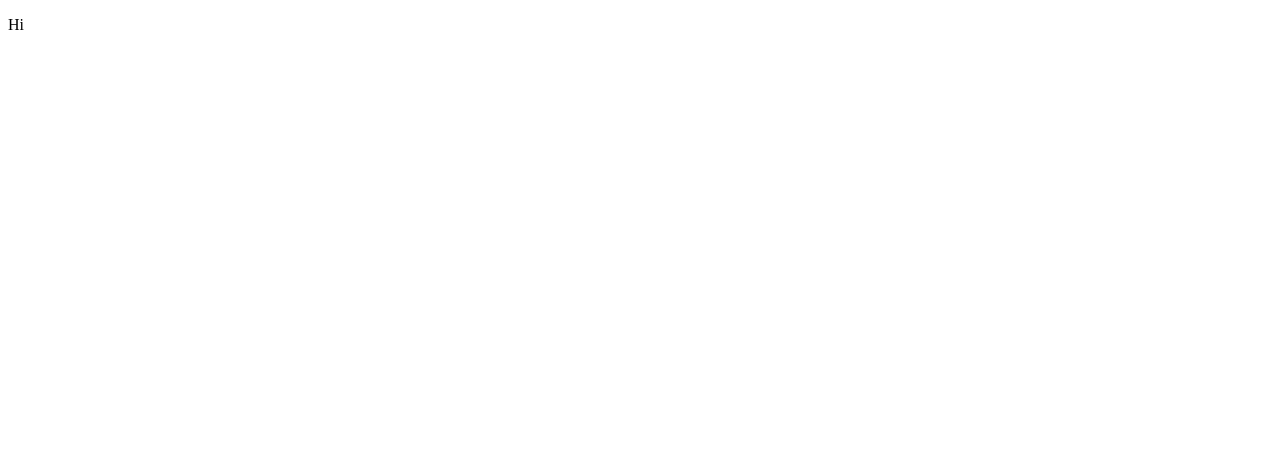
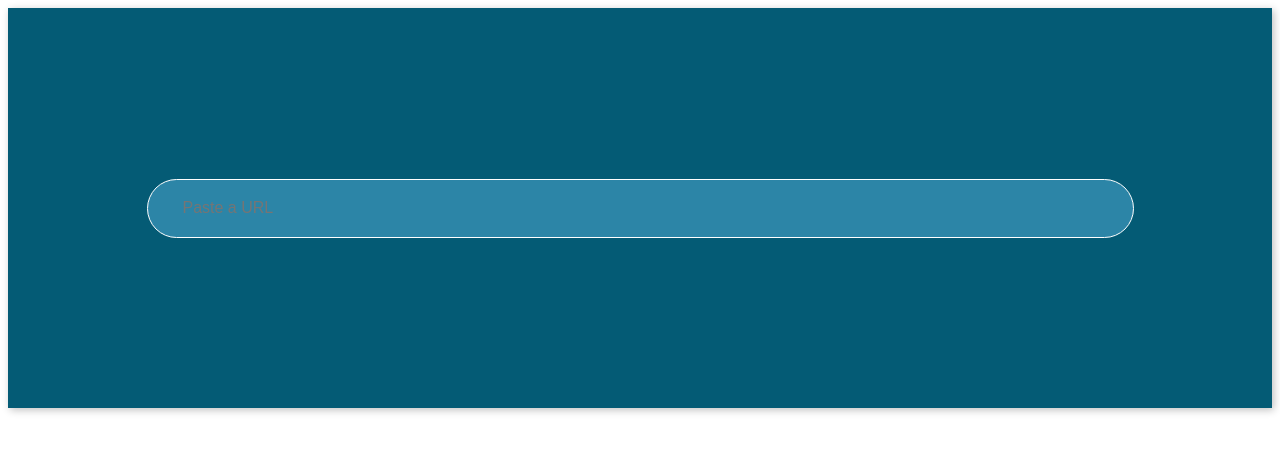
Before and after one commit to kitsbits/count-my-url, a React app: page / in a window 1280 px wide. Shown: the top 452 px of the page. Built offline with nearby package versions, Linux system fonts and the light colour scheme; the HTML template or start-up script is replaced by a standard one.

Commit message:
initialize webpack

```diff
--- a/package.json
+++ b/package.json
@@ -18,6 +18,8 @@
     "webpack": "^3.10.0"
   },
   "dependencies": {
+    "axios": "^0.17.1",
+    "glamorous": "^4.11.0",
     "react": "^16.2.0",
     "react-dom": "^16.2.0"
   }
--- a/src/App.js
+++ b/src/App.js
@@ -1,14 +1,38 @@
 import React from "react";
+import Input from "./Input";
 
 export default class App extends React.Component {
     constructor() {
         super();
         this.state = {};
+
+        // this.handleChange = this.handleChange.bind(this);
     }
 
+    // handleChange(event) {
+    //     event.persist();
+    //     const name = event.target.name;
+    //     const newValue = event.target.value;
+    //     this.setState(prevState => {
+    //         return({
+    //             ...prevState,
+    //             [name]: newValue
+    //         });
+    //     });
+    // }
+
     render() {
+        const pageStyles = {
+            height: "100vh",
+            // display: "flex",
+            // justifyContent: "center",
+            // alignItems: "center",
+        }
+
         return (
-            <p>Hi</p>
+            <div style={pageStyles}>
+                <Input/>
+            </div>
         )
     }
 }
--- /dev/null
+++ b/src/Input.js
@@ -0,0 +1,35 @@
+import React from "react";
+// import glamorous from "glamorous";
+
+export default function Input(props) {
+    const formStyle = {
+        height: "400px",
+        width: "100%",
+        margin: "auto",
+        backgroundColor: "#045B75",
+        display: "flex",
+        justifyContent: "center",
+        alignItems: "center",
+        // borderRadius: "5px",
+        boxShadow: "2px 2px 8px rgb(192,192,192)",
+    };
+
+    const inputStyles = {
+        height: "55px",
+        width: "75%",
+        borderRadius: "100px",
+        outline: "none",
+        border: "1px solid white",
+        paddingLeft: "35px",
+        color: "orange",
+        fontSize: "1em",
+        "fontFamily": "'Barlow', sans-serif",
+        backgroundColor: "rgba(113,207,255,0.36)"
+    };
+
+    return (
+        <form style={formStyle}>
+            <input type="text" name="url" placeholder="Paste a URL" style={inputStyles} />
+        </form>
+    )
+}
--- a/webpack.config.js
+++ b/webpack.config.js
@@ -15,7 +15,8 @@ const config = {
                 use: "babel-loader"
             }
         ]
-    }
+    },
+    watch: true
 };
 
 module.exports = config;
```
Also changed, not shown: 3 other files (tests, documents, lock files or other folders).
